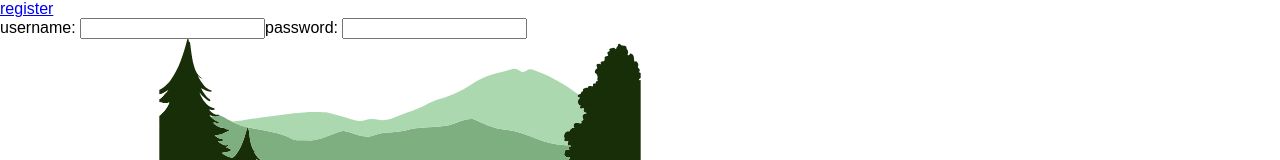
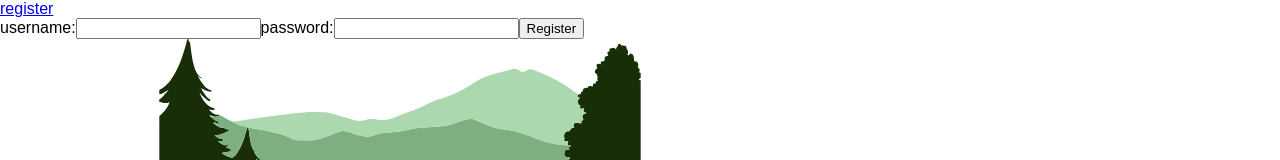
Before and after one commit to lezleyfaye/next-js-mindshift, a Next.js app: page /register in a window 1280 px wide. Shown: the top 160 px of the page. Built offline with nearby package versions, Linux system fonts and the light colour scheme.

Commit message:
Checking if user exists in api/register form

```diff
--- a/app/(auth)/register/RegisterForm.tsx
+++ b/app/(auth)/register/RegisterForm.tsx
@@ -1,14 +1,48 @@
 'use client';
+import { useRouter } from 'next/navigation';
+import { useState } from 'react';
+import { RegisterResponseBodyPost } from '../../api/(auth)/register/route';
 
+// need onSubmit with await response, need onChange for inputs
 export default function RegisterForm() {
+  const [username, setUsername] = useState('');
+  const [password, setPassword] = useState('');
+  const router = useRouter();
+
   return (
-    <form>
+    <form
+      onSubmit={async (event) => {
+        event.preventDefault();
+
+        const response = await fetch('/api/register', {
+          method: 'POST',
+          body: JSON.stringify({ username, password }),
+        });
+
+        const data: RegisterResponseBodyPost = await response.json();
+
+        if ('errors' in data) {
+          return;
+        }
+        console.log(data.user);
+        router.push('/');
+      }}
+    >
       <label>
-        username: <input />
+        username:
+        <input
+          value={username}
+          onChange={(event) => setUsername(event.currentTarget.value)}
+        />
       </label>
       <label>
-        password: <input />
+        password:
+        <input
+          value={password}
+          onChange={(event) => setPassword(event.currentTarget.value)}
+        />
       </label>
+      <button>Register</button>
     </form>
   );
 }
--- a/app/api/hello/(auth)/register/route.ts
+++ b/app/api/(auth)/register/route.ts
@@ -1,5 +1,6 @@
 import { NextRequest, NextResponse } from 'next/server';
 import { z } from 'zod';
+import { getUserByUsername } from '../../../../database/users';
 
 // define type of user
 const userSchema = z.object({
@@ -38,7 +39,15 @@ export const POST = async (request: NextRequest) => {
   // compare username with db
   const user = await getUserByUsername(result.data.username);
 
+  if (user) {
+    return NextResponse.json(
+      { errors: [{ message: 'username is already taken' }] },
+      { status: 400 },
+    );
+  }
+
   // 3 hash the password
+
   // 4 create user
   // 5 create session
   //  5a create token
--- a/app/api/hello/route.ts
+++ /dev/null
@@ -1,3 +0,0 @@
-export async function GET(request: Request) {
-  return new Response('Hello, Next.js!')
-}
--- a/database/connect.ts
+++ b/database/connect.ts
@@ -19,5 +19,4 @@ function connectOneTimeToDatabase() {
   return globalThis.postgresSqlClient;
 }
 
-// Connect to PostgreSQL
 export const sql = connectOneTimeToDatabase();
--- a/database/users.ts
+++ b/database/users.ts
@@ -6,7 +6,7 @@ export type User = {
   passwordHash: string;
 };
 
-export async function getUserByUsername(username: string) {
+export const getUserByUsername = (username: string) => {
   const [user] = await sql<{ id: number; username: string }[]>`
     SELECT
       id,
@@ -17,4 +17,4 @@ export async function getUserByUsername(username: string) {
       username = ${username}
   `;
   return user;
-}
+});
--- a/package.json
+++ b/package.json
@@ -11,6 +11,7 @@
     "migrate": "dotenv ley"
   },
   "dependencies": {
+    "@types/dotenv-safe": "^8.1.2",
     "@types/node": "18.14.6",
     "@types/react": "18.0.28",
     "@types/react-dom": "18.0.11",
```
Also changed, not shown: 1 other file (tests, documents, lock files or other folders).
